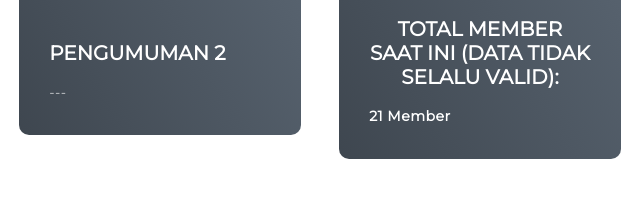
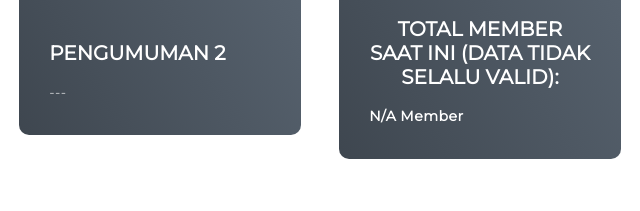
Before and after one commit to RifqiAdli/specialoperationregiment, a plain HTML site: page index.html in a window 1280 px wide. Shown: the part 1269-1480 px from the top of the page, 640-1280 px from the left. Drawn offline with Linux system fonts and the light colour scheme.

Commit message:
Update index.html

```diff
--- a/index.html
+++ b/index.html
@@ -82,7 +82,7 @@
 
       </div>
       <h2>Total Member Saat Ini (Data Tidak Selalu Valid):</h2>
-      <p><strong>21 Member</strong></p>
+      <p><strong> N/A Member</strong></p>
      </div>
     </div>
    </div>
```
